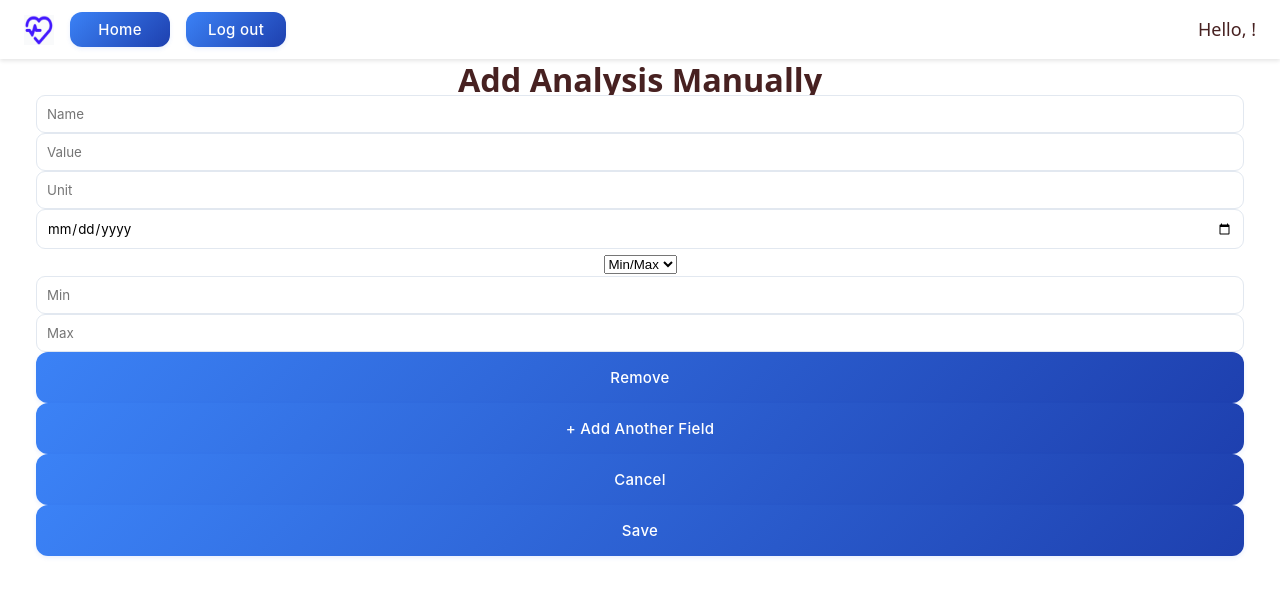
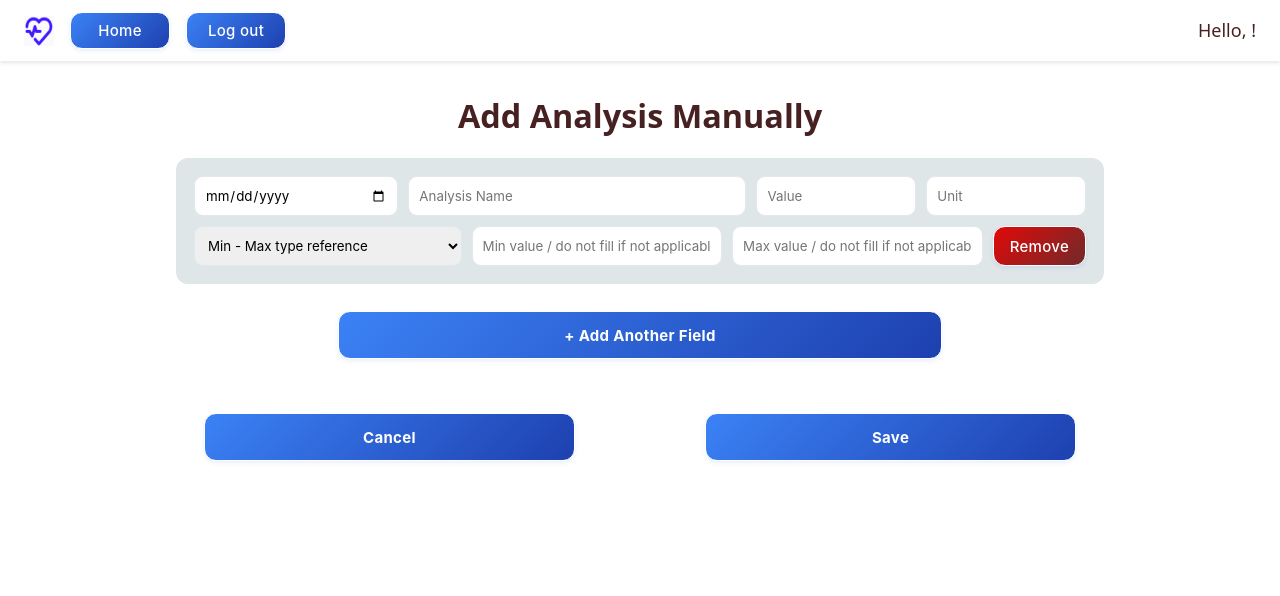
Before and after one commit to biancaiuliabrindusoiu18/proiect_ic, a React (Vite) app in the folder frontend/: page /manual-entry in a window 1280 px wide. Shown: the top 596 px of the page. Built offline with nearby package versions, Linux system fonts and the light colour scheme.

Commit message:
more buttons, add analysis manually page

```diff
--- a/frontend/src/auth/auth.css
+++ b/frontend/src/auth/auth.css
@@ -10,7 +10,7 @@ header {
 
 button {
   background : linear-gradient(135deg, #3B82F6 0%, #1E40AF 100%);
-  border:none;
+  border: 1px solid rgba(255, 255, 255, 1);
   border-radius: 12px;
   box-shadow:0 2px 4px rgba(37,99,235,0.1);
   color:#fff;
@@ -29,7 +29,7 @@ button {
 
 button:hover {
   border-color: #4f46e5;
-  border:#1E40AF;
+  border: 1px solid rgba(255, 255, 255, 0.15);
   box-shadow:0 4px 8px rgba(37,99,235,0.2);
 }
 
@@ -37,12 +37,29 @@ button.active {
     background: linear-gradient(135deg, #2563EB 0%, #1E3A8A 100%);
     box-shadow: 0 4px 8px rgba(30, 64, 175, 0.25), inset 0 0 0 2px rgba(255, 255, 255, 0.1);
     transform: translateY(-1px);
-    border: 1px solid rgba(255, 255, 255, 0.15);
+    border: 1px solid rgba(255, 255, 255, 1);
     width:100%;
 
 }
 
+button.active:hover {
+    background: linear-gradient(135deg, #2563EB 0%, #1E3A8A 100%);
+    box-shadow: 0 4px 8px rgba(30, 64, 175, 0.25), inset 0 0 0 2px rgba(255, 255, 255, 0.1);
+    transform: translateY(-1px);
+    border: 1px solid rgba(255, 255, 255, 0.15);
+    width:100%;
+}
+
 button.inactive{
+    background: linear-gradient(135deg, #90b2ea 0%, #7d95e3 100%);
+    box-shadow: 0 4px 8px rgba(30, 64, 175, 0.25), inset 0 0 0 2px rgba(255, 255, 255, 0.1);
+    transform: translateY(-1px);
+    border: 1px solid rgba(255, 255, 255, 1);
+    width:50%;
+    max-width: 100px;
+}
+
+button.inactive:hover {
     background: linear-gradient(135deg, #90b2ea 0%, #7d95e3 100%);
     box-shadow: 0 4px 8px rgba(30, 64, 175, 0.25), inset 0 0 0 2px rgba(255, 255, 255, 0.1);
     transform: translateY(-1px);
@@ -66,7 +83,7 @@ form {
   margin-bottom: 2rem;
 }
 
-input[type="email"], input[type="password"], input [type="confirmPassword"], input[type="text"], input[type="date"]{
+input[type="email"], input[type="password"], input [type="confirmPassword"], input[type="text"], input[type="date"],select{
   padding: 10px;
   border: 1px solid #e2e8f0;       /* border + border-slate-200 */
   border-radius: 0.5rem;           /* rounded-lg */
@@ -74,7 +91,7 @@ input[type="email"], input[type="password"], input [type="confirmPassword"], inp
   width: 100%;
   transition: all 0.2s ease;
 }
-input[type="email"]:focus, input[type="password"]:focus, input[type="text"]:focus, input[type="date"]:focus {
+input[type="email"]:focus, input[type="password"]:focus, input[type="text"]:focus, input[type="date"]:focus,select:focus {
   outline: none;
   border-color: #3B82F6;
   box-shadow: 0 0 0 2px rgba(59, 130, 246, 0.5);
--- a/frontend/src/components/Header.css
+++ b/frontend/src/components/Header.css
@@ -37,7 +37,7 @@ img {
 
 .header-button {
   background : linear-gradient(135deg, #3B82F6 0%, #1E40AF 100%);
-  border:none;
+  border:1px solid rgba(255, 255, 255, 1);
   border-radius: 12px;
   box-shadow:0 2px 4px rgba(37,99,235,0.1);
   color:#fff;
--- a/frontend/src/mainPages/HomePage.css
+++ b/frontend/src/mainPages/HomePage.css
@@ -57,7 +57,7 @@
 
 .action-button {
   background : linear-gradient(135deg, #3B82F6 0%, #1E40AF 100%);
-  border:1px solid #4f46e5;
+  border: 1px solid rgba(255, 255, 255, 1);
   border-radius: 12px;
   box-shadow:0 2px 4px rgba(37,99,235,0.1);
   color:#fff;
--- a/frontend/src/mainPages/ManualEntry.css
+++ b/frontend/src/mainPages/ManualEntry.css
@@ -1,20 +1,43 @@
-/*.manual-entry-container {
+.manual-entry-container {
   padding: 2rem;
-  max-width: 800px;
+  max-width: 1000px;
   margin: auto;
+  margin-bottom: 4rem;
 }
 
 .manual-entry-row {
+  background-color:rgb(222, 230, 231);
+  border-radius: 12px;
+  padding:1rem;
   display: flex;
   flex-wrap: wrap;
   gap: 10px;
-  margin-bottom: 1rem;
+  margin-bottom: 0.5rem;
+  margin-top: 1.5rem;
 }
 
-.manual-entry-row input,
-.manual-entry-row select {
+
+.manual-entry-name-input{
   padding: 0.5rem;
-  flex: 1 1 150px;
+  flex: 1 1 35%;
+}
+.manual-entry-value-input{  padding: 0.5rem;
+  flex: 1 1 15%;
+}
+.manual-entry-unit-input{  padding: 0.5rem;
+  flex: 1 1 15%;
+}
+  .manual-entry-date-input{  padding: 0.5rem;
+  flex: 1 1 20%;
+}
+.manual-entry-reference-type-select{  padding: 0.5rem;
+  flex: 0 0 30%;
+}
+.manual-entry-ref-input{  padding: 0.5rem;
+  flex: 1 1 15%;
+}
+.manual-entry-noval-input{  padding: 0.5rem;
+  flex: 1 1 100px;
 }
 
 .form-actions {
@@ -23,26 +46,53 @@
   margin-top: 2rem;
 }
 
-.add-field-button,
-.cancel-button,
+.cancel-button{
+  padding: 0.75rem 1.5rem;
+  font-weight: bold;
+  cursor: pointer;
+  margin-top:1rem;
+  width:40%;
+  margin-left: 3%;
+}
 .save-button {
   padding: 0.75rem 1.5rem;
   font-weight: bold;
   cursor: pointer;
+  margin-top:1rem;
+  width:40%;
+  margin-right: 3%;
+}
+.add-field-button {
+  padding: 0.75rem 1.5rem;
+  font-weight: bold;
+  cursor: pointer;
+  margin-top:1rem;
+  width:65%;
+
 }
 
+
 .remove-button {
-  background-color: #ff4d4d;
-  color: white;
-  border: none;
-  padding: 0.5rem 1rem;
-  font-weight: bold;
-  cursor: pointer;
-  border-radius: 5px;
-  align-self: center;
+  all: unset;
+  background : linear-gradient(135deg, #e20909 0%, #712a2a 100%);
+  border: 1px solid rgba(255, 255, 255, 1);
+  border-radius: 12px;
+  box-shadow:0 2px 4px rgba(37,99,235,0.1);
+  color:#fff;
+  cursor:pointer;
+  font-family:"Inter",sans-serif;
+  font-size: 15px;
+  font-weight: 500;
+  letter-spacing: 0.3px;
+  overflow:hidden;
+  padding:9px 16px;
+  transition: all 0.3s ease;
+  max-height:20px;
 }
 
 .remove-button:hover {
-  background-color: #e60000;
+  background : linear-gradient(135deg, #e20909 0%, #712a2a 100%);
+  border: 1px solid rgba(255, 255, 255, 0.15);
+  border-radius: 12px;
+  box-shadow:0 4px 8px rgba(37,99,235,0.2);
 }
-*/
--- a/frontend/src/mainPages/ManualEntry.jsx
+++ b/frontend/src/mainPages/ManualEntry.jsx
@@ -63,47 +63,55 @@ const ManualEntry = () => {
       {fields.map((field, index) => (
     <div key={index} className="manual-entry-row">
       <input
+        type="date"
+        className="manual-entry-date-input"
+        value={field.date}
+        onChange={(e) => handleFieldChange(index, 'date', e.target.value)}
+      />
+      <input
         type="text"
-        placeholder="Name"
+        className="manual-entry-name-input"
+        placeholder="Analysis Name"
         value={field.name}
         onChange={(e) => handleFieldChange(index, 'name', e.target.value)}
       />
       <input
         type="text"
+        className="manual-entry-value-input"
         placeholder="Value"
         value={field.value}
         onChange={(e) => handleFieldChange(index, 'value', e.target.value)}
       />
       <input
         type="text"
+        className="manual-entry-unit-input"
         placeholder="Unit"
         value={field.unit}
         onChange={(e) => handleFieldChange(index, 'unit', e.target.value)}
       />
-      <input
-        type="date"
-        value={field.date}
-        onChange={(e) => handleFieldChange(index, 'date', e.target.value)}
-      />
+
       <select
+        className="manual-entry-reference-type-select"
         value={field.referenceType}
         onChange={(e) => handleFieldChange(index, 'referenceType', e.target.value)}
       >
-        <option value="minmax">Min/Max</option>
-        <option value="label">Label</option>
+        <option value="minmax">Min - Max type reference</option>
+        <option value="label">Non-value type reference</option>
       </select>
 
       {field.referenceType === 'minmax' ? (
         <>
           <input
             type="text"
-            placeholder="Min"
+            className="manual-entry-ref-input"
+            placeholder="Min value / do not fill if not applicable"
             value={field.min}
             onChange={(e) => handleFieldChange(index, 'min', e.target.value)}
           />
           <input
             type="text"
-            placeholder="Max"
+            className="manual-entry-ref-input"
+            placeholder="Max value / do not fill if not applicable"
             value={field.max}
             onChange={(e) => handleFieldChange(index, 'max', e.target.value)}
           />
@@ -111,6 +119,7 @@ const ManualEntry = () => {
       ) : (
         <input
           type="text"
+          className="manual-entry-noval-input"
           placeholder="Label (e.g. positive/negative)"
           value={field.label}
           onChange={(e) => handleFieldChange(index, 'label', e.target.value)}
--- a/frontend/src/mainPages/UploadAnalysis.css
+++ b/frontend/src/mainPages/UploadAnalysis.css
@@ -109,14 +109,14 @@
   position: relative;
   transition: all 0.3s ease;
   width: 100%;
-  border: none;
+  border: 1px solid rgba(255, 255, 255, 1);
 }
 
 .browse-button:hover,
 .add-test-button:hover,
 .submit-button:hover {
   border-color: #4f46e5;
-  border: 1px solid #1E40AF;
+  border: 1px solid rgba(255, 255, 255, 0.15);
   box-shadow: 0 4px 8px rgba(37, 99, 235, 0.2);
 }
 
```
